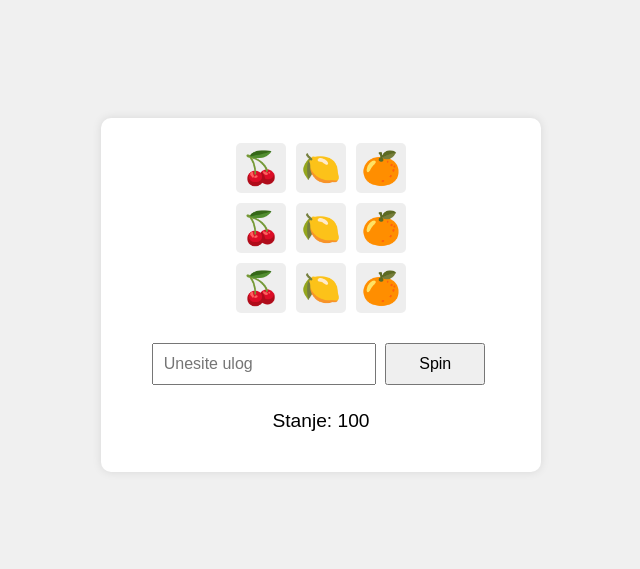
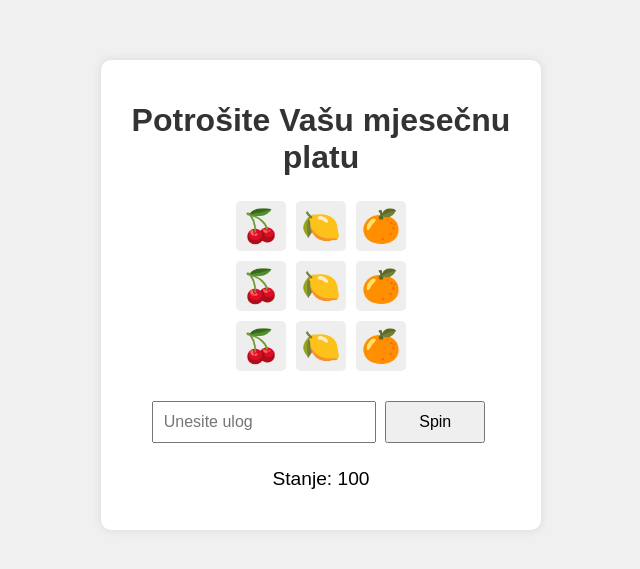
Before and after one commit to vavicdanilo/jovan, a plain HTML site: page index.html in a window 1280 px wide. Shown: the part 105-674 px from the top of the page, without its empty margins (319-959 px from the left). Drawn offline with Linux system fonts and the light colour scheme.

Commit message:
Update index.html

```diff
--- a/index.html
+++ b/index.html
@@ -25,7 +25,11 @@
             width: 90%;
             max-width: 400px;
         }
-
+   .slot-machine h1 {
+            margin-bottom: 20px;
+            font-size: 2em;
+            color: #333;
+        }
         .reels {
             display: flex;
             flex-direction: column;
@@ -136,6 +140,7 @@
 </head>
 <body>
     <div class="slot-machine">
+<h1> Potrošite Vašu mjesečnu platu</h1>
         <div class="reels">
             <div class="reel-row">
                 <div class="reel" id="reel1_1">🍒</div>
```
